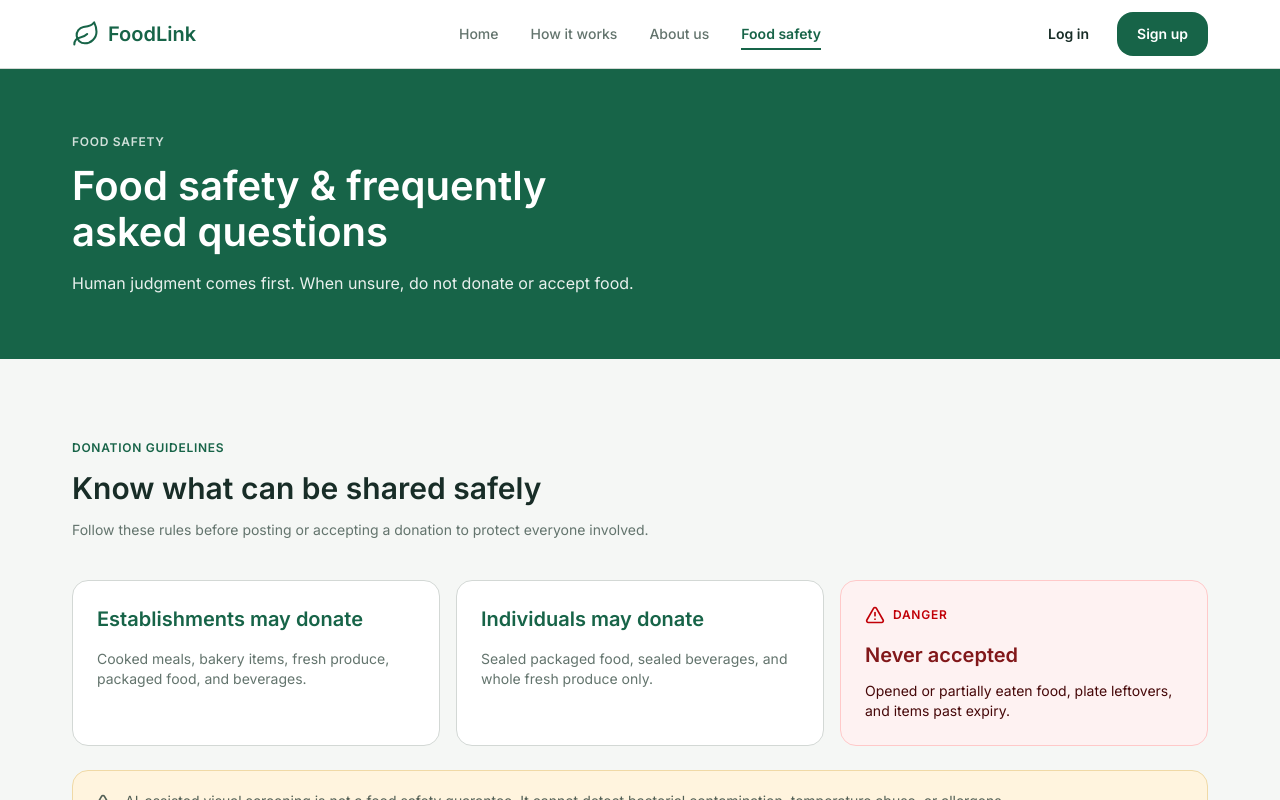
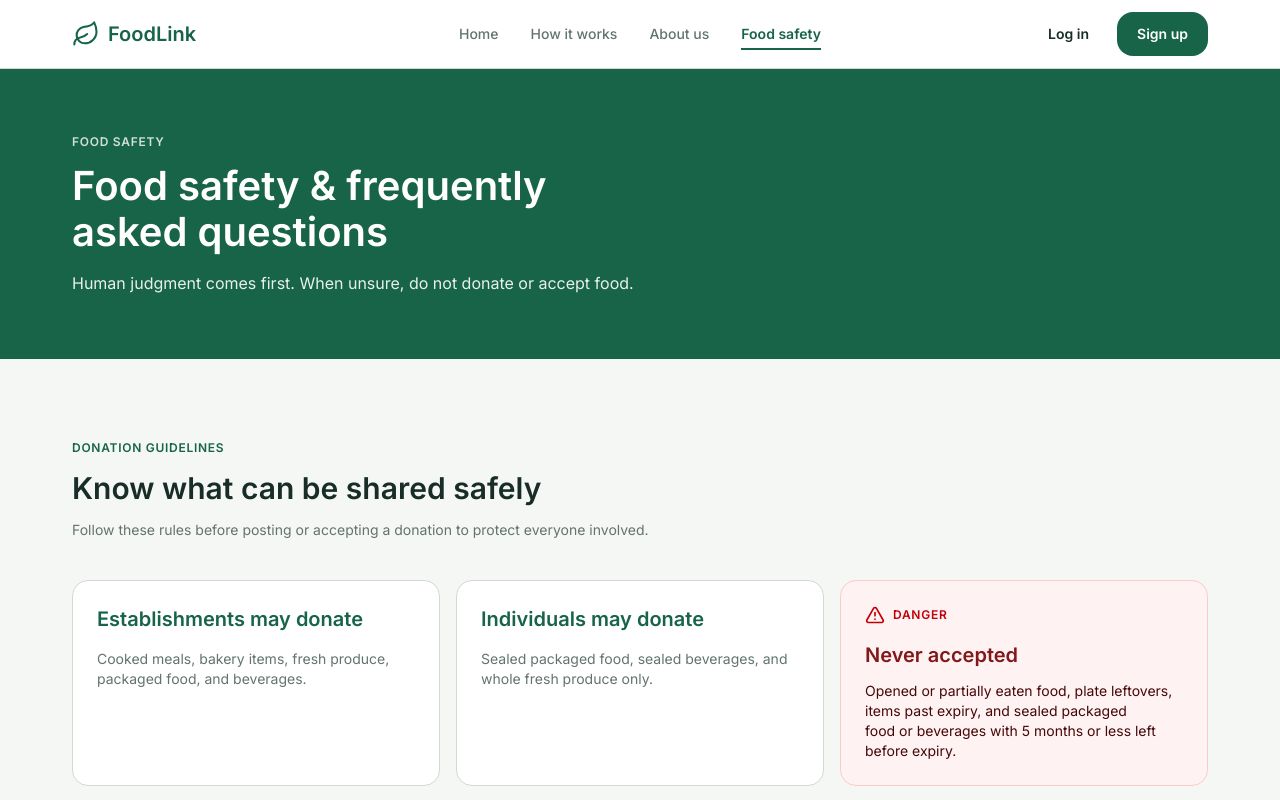
Before and after one commit to SelAvocato/Foodlink, a Next.js app: page /food-safety in a window 1280 px wide. Shown: the top 800 px of the page. Built offline with nearby package versions, Linux system fonts and the light colour scheme.

Commit message:
feat(donor): list the 5 month shelf life rule under Never accepted

```diff
--- a/src/app/(donor)/donor/donate/donate-guide.tsx
+++ b/src/app/(donor)/donor/donate/donate-guide.tsx
@@ -18,6 +18,7 @@ const NEVER_ACCEPTED_ITEMS = [
   "Opened or partially eaten food",
   "Leftovers from a customer’s plate",
   "Anything past its expiry date",
+  "Sealed packaged food or beverages with 5 months or less left before expiry",
 ];
 
 const cardClass = "rounded-2xl p-6 sm:p-8";
--- a/src/app/(public)/food-safety/page.tsx
+++ b/src/app/(public)/food-safety/page.tsx
@@ -55,7 +55,7 @@ export default function FoodSafetyPage() {
               </div>
               <h3 id="never-accepted-h" className="text-xl font-semibold leading-7 text-red-900">Never accepted</h3>
               <p className="mt-3 text-sm leading-5 text-red-950 text-pretty">
-                Opened or partially eaten food, plate leftovers, and items past expiry.
+                Opened or partially eaten food, plate leftovers, items past expiry, and sealed packaged food or beverages with 5 months or less left before expiry.
               </p>
             </section>
           </div>
```
